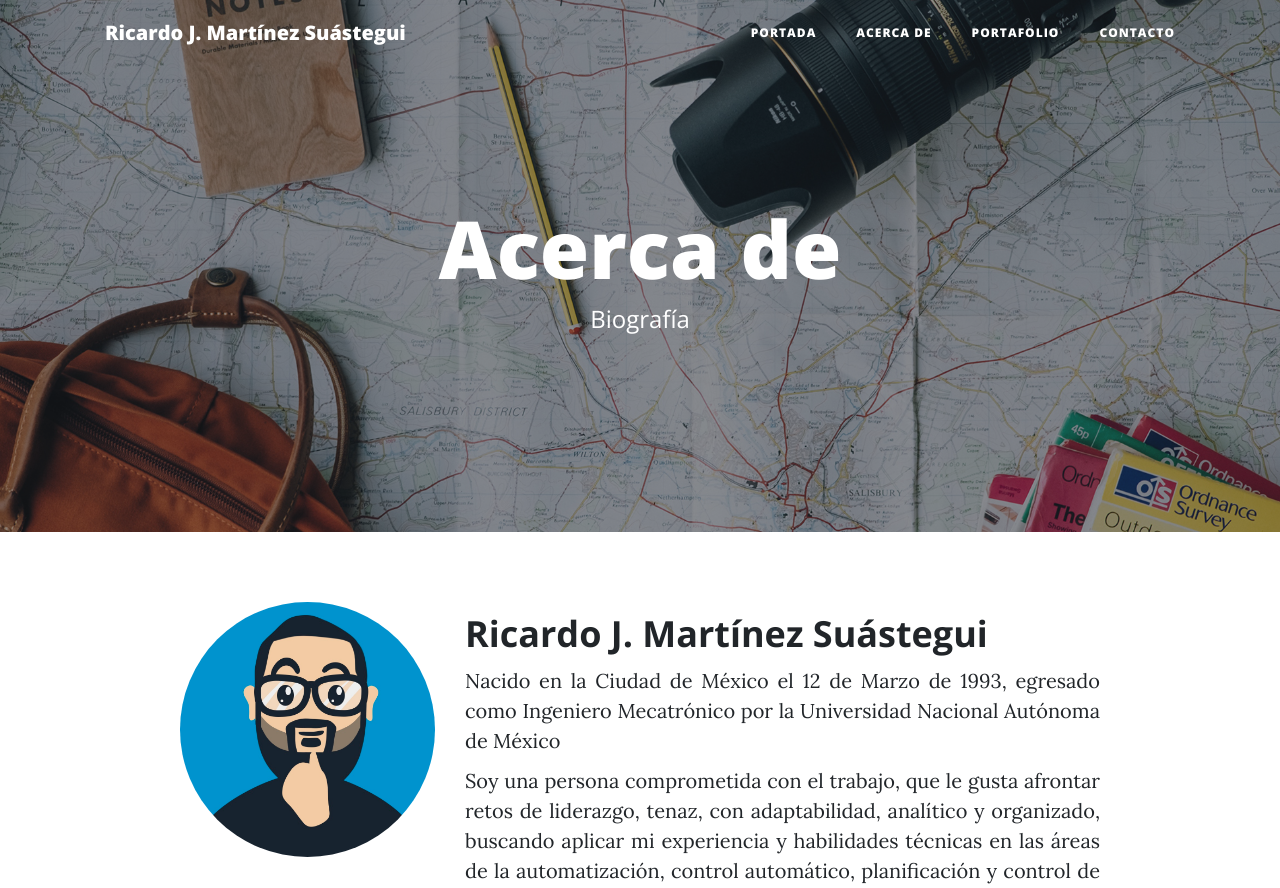
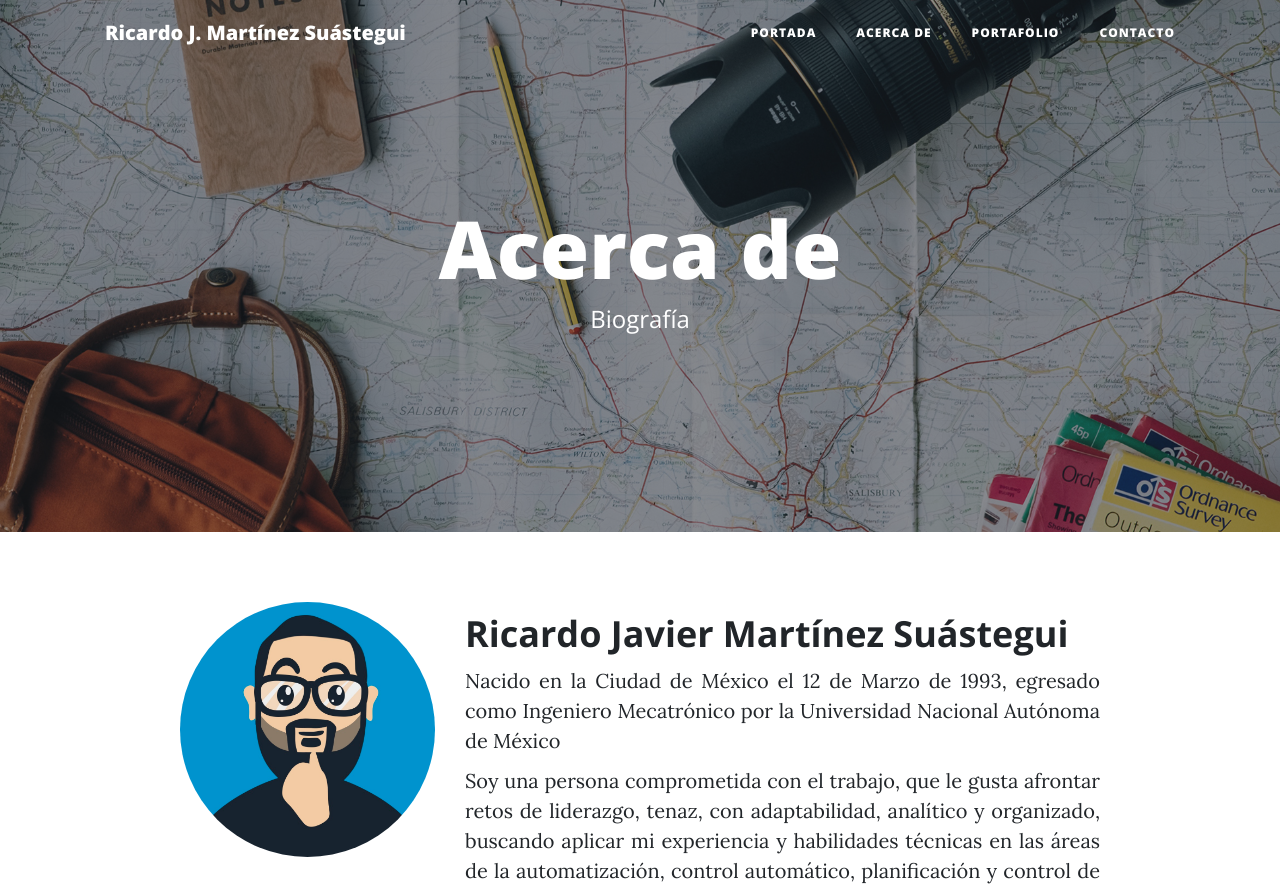
Before and after one commit to drachenjager/web-personal-1, a Django app: page /about-me/ in a window 1280 px wide. Shown: the top 888 px of the page. Run offline with Django 3.2, Linux system fonts and the light colour scheme; some libraries are stand-ins or nearby versions.

Commit message:
Update about.html

```diff
--- a/webpersonal/core/templates/core/about.html
+++ b/webpersonal/core/templates/core/about.html
@@ -16,7 +16,7 @@
           <img class="img-fluid avatar" src="{% static 'core/img/avatar.jpg' %}" alt="">
         </div>
         <div class="col-lg-7 col-md-8">
-          <h2 class="section-heading">Ricardo J. Martínez Suástegui</h2>
+          <h2 class="section-heading">Ricardo Javier Martínez Suástegui</h2>
           <p ALIGN="justify">Nacido en la Ciudad de México el 12 de Marzo de 1993, egresado como Ingeniero Mecatrónico por la Universidad Nacional Autónoma de México</p>
           <p ALIGN="justify">Soy una persona comprometida con el trabajo, que le gusta afrontar retos de liderazgo, tenaz, con adaptabilidad, analítico y organizado, buscando
              aplicar mi experiencia  y habilidades técnicas en las áreas de la automatización,
```
